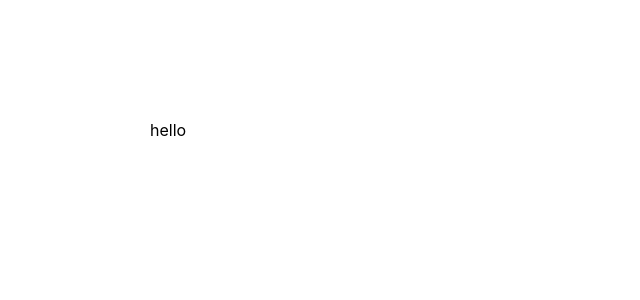
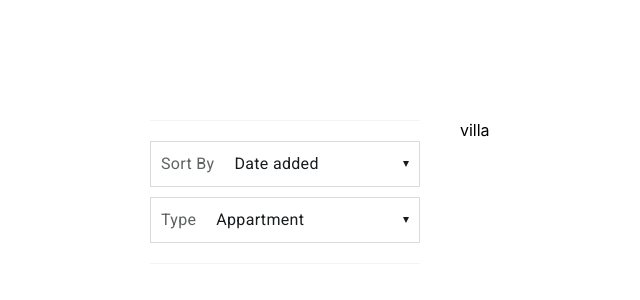
Before and after one commit to belltechteam01/react_redux_saga_t01, a React (Create React App) app: page / in a window 1280 px wide. Shown: the top 300 px of the page, without its empty margins (0-640 px from the left). Built offline with nearby package versions, Linux system fonts and the light colour scheme.

Commit message:
complete filter component

```diff
--- a/src/App.scss
+++ b/src/App.scss
@@ -2,5 +2,5 @@
 @import url("https://fonts.googleapis.com/css?family=Roboto");
 
 .container {
-  padding: 120px 150px 120px 150px;
+    padding: 120px 150px 120px 150px;
 }
--- /dev/null
+++ b/src/components/DropDown/DropDown.module.scss
@@ -0,0 +1,94 @@
+.dropdown {
+    position: relative;
+    background-color: #fff;
+}
+
+.toggle {
+    position: relative;
+    height: 44px;
+    width: 100%;
+    border: 1px solid #dbdbdb;
+    border-radius: 0px;
+    padding: 10px 19px 10px 10px;
+    display: flex;
+    align-items: center;
+
+    background: none;
+
+    &:hover {
+        cursor: pointer;
+    }
+}
+
+.label {
+    font-family: "Roboto";
+    font-style: normal;
+    font-weight: normal;
+    font-size: 16px;
+    line-height: 150%;
+    letter-spacing: 0.02em;
+    color: #191c1f;
+
+    margin-top: 0;
+}
+
+.prefix {
+    font-family: "Roboto";
+    font-style: normal;
+    font-weight: normal;
+    font-size: 16px;
+    line-height: 150%;
+    letter-spacing: 0.02em;
+    color: #5e6263;
+
+    margin-right: 20px;
+}
+
+.icon {
+    position: absolute;
+    right: 10px;
+    color: #b9b9b9;
+}
+
+.content {
+    padding: 20px 0px;
+
+    position: absolute;
+    box-shadow: 0px 4px 30px rgba(0, 0, 0, 0.15);
+    border-radius: 8px;
+    background: #fff;
+    z-index: 2;
+}
+
+.itemlist {
+    padding: 0;
+    margin: 0;
+    list-style: none;
+
+    li {
+        width: 100%;
+    }
+}
+
+.item {
+    cursor: pointer;
+    display: block;
+    font-size: 16px;
+    line-height: 200%;
+    font-family: Roboto;
+    font-style: normal;
+    font-weight: normal;
+    letter-spacing: 0.02em;
+    color: #191c1f;
+    padding: 0 20px;
+
+    &:hover {
+        background-color: rgba(236, 127, 7, 0.1);
+    }
+
+    &.active {
+        font-weight: normal;
+        color: #ffffff;
+        background-color: #ec7f07;
+    }
+}
--- /dev/null
+++ b/src/components/DropDown/DropDownType.ts
@@ -0,0 +1,55 @@
+export const SORT: IFilter = {
+    prefix: "Sort By",
+    items: [
+        {
+            label: "Date added",
+            value: "date added",
+        },
+        {
+            label: "Highest price",
+            value: "highest price",
+        },
+        {
+            label: "Lowest price",
+            value: "lowest price",
+        },
+    ],
+};
+
+export const TYPE: IFilter = {
+    prefix: "Type",
+    items: [
+        {
+            label: "Appartment",
+            value: "Appartment",
+        },
+        {
+            label: "Villa",
+            value: "villa",
+        },
+        {
+            label: "Townhouse",
+            value: "townhouse",
+        },
+    ],
+};
+
+export interface IFilterItem {
+    label: string;
+    value: string;
+}
+
+export interface IFilter {
+    prefix: string;
+    items: IFilterItem[];
+}
+
+export interface IDropDownProps {
+    items: IFilterItem[];
+    value: IFilterItem;
+    prefix: string;
+    onChange: fType;
+    classes?: any;
+}
+
+export declare type fType = (...arg: any) => void;
--- /dev/null
+++ b/src/components/DropDown/index.tsx
@@ -0,0 +1,105 @@
+import React, { useEffect, useState } from "react";
+import { IDropDownProps, IFilterItem } from "./DropDownType";
+
+import { ReactComponent as DropDownIcon } from "../../assets/icons/dropdown.svg";
+import uniqId from "uniqid";
+import { useMemo } from "react";
+import styles from "./DropDown.module.scss";
+import cn from "classnames";
+
+function DropDown(props: IDropDownProps) {
+    const { prefix, value, items, onChange, classes } = props;
+
+    const [isOpen, setIsOpen] = useState<boolean>(false);
+    const [selectedItem, setSelectedItem] = useState<IFilterItem>(value);
+
+    const id = useMemo(() => uniqId(), []);
+
+    useEffect(() => {
+        const onWindowClick = (e: MouseEvent) => {
+            const elm = e.target as HTMLElement;
+            if (!elm.closest(`#${id}`)) {
+                setIsOpen(false);
+            }
+        };
+        window.addEventListener("click", onWindowClick);
+        return () => {
+            window.removeEventListener("click", onWindowClick);
+        };
+    }, []);
+
+    const onToggle = () => {
+        setIsOpen(!isOpen);
+    };
+
+    const onSelect = (item: IFilterItem) => {
+        const isInSelected = selectedItem && selectedItem.value === item.value;
+
+        if (isInSelected) {
+            setIsOpen(false);
+            return;
+        }
+
+        setIsOpen(false);
+
+        setSelectedItem(item);
+
+        setItemValue(item);
+    };
+
+    const setItemValue = (item: IFilterItem) => {
+        onChange && onChange(item);
+    };
+
+    return (
+        <div id={id} className={cn(styles.dropdown, classes.dropdown)}>
+            <button
+                className={cn(styles.toggle, classes.toggle)}
+                onClick={onToggle}
+            >
+                <span className={cn(styles.prefix, classes.prefix)}>
+                    {prefix}
+                </span>
+                <span className={cn(styles.label, classes.label)}>
+                    {value.label}
+                </span>
+
+                <DropDownIcon className={cn(styles.icon, classes.icon)} />
+            </button>
+            {isOpen && (
+                <div className={cn(styles.content, classes.content)}>
+                    <ul className={cn(styles.itemlist, classes.itemlist)}>
+                        {items &&
+                            items.map((item, i) => (
+                                <li
+                                    key={item.value}
+                                    onClick={() => onSelect(item)}
+                                >
+                                    <span
+                                        className={cn(
+                                            styles.item,
+                                            classes.item,
+                                            {
+                                                [styles.active]:
+                                                    selectedItem &&
+                                                    selectedItem.value ===
+                                                        item.value,
+                                                [classes.active]:
+                                                    selectedItem &&
+                                                    selectedItem.value ===
+                                                        item.value,
+                                            }
+                                        )}
+                                    >
+                                        {item.label}
+                                    </span>
+                                </li>
+                            ))}
+                    </ul>
+                </div>
+            )}
+        </div>
+    );
+}
+
+export default DropDown;
--- /dev/null
+++ b/src/pages/search/Filters/Filters.module.scss
@@ -0,0 +1,20 @@
+.filter-wrapper {
+    gap: 10px;
+    display: flex;
+    flex-direction: column;
+}
+
+.dropdown {
+    width: 270px;
+}
+
+.toggle {
+    margin: 0;
+    height: auto;
+}
+
+.content {
+    width: 270px;
+    margin-top: 20px;
+    border-radius: 8px;
+}
--- /dev/null
+++ b/src/pages/search/Filters/index.tsx
@@ -0,0 +1,61 @@
+import React, { useState } from "react";
+import DropDown from "../../../components/DropDown";
+import {
+    IFilterItem,
+    SORT,
+    TYPE,
+} from "../../../components/DropDown/DropDownType";
+
+import styles from "./Filters.module.scss";
+
+const Filters = () => {
+    const [sortValue, setSortValue] = useState<IFilterItem>(SORT.items[0]);
+
+    const [typeValue, setTypeValue] = useState<IFilterItem>(TYPE.items[0]);
+
+    const handleSortChange = (updatevalue: IFilterItem) => {
+        setSortValue(updatevalue);
+    };
+
+    const handleTypeChange = (updateValue: IFilterItem) => {
+        setTypeValue(updateValue);
+    };
+    return (
+        <div className={styles["filter-wrapper"]}>
+            <DropDown
+                items={SORT.items}
+                value={sortValue}
+                prefix={SORT.prefix}
+                onChange={handleSortChange}
+                classes={{
+                    dropdown: styles.dropdown,
+                    toggle: styles.toggle,
+                    label: styles.label,
+                    prefix: styles.prefix,
+                    content: styles.content,
+                    itemlist: styles.itemlist,
+                    item: styles.item,
+                    active: styles.active,
+                }}
+            />
+            <DropDown
+                items={TYPE.items}
+                value={typeValue}
+                prefix={TYPE.prefix}
+                onChange={handleTypeChange}
+                classes={{
+                    dropdown: styles.dropdown,
+                    toggle: styles.toggle,
+                    label: styles.label,
+                    prefix: styles.prefix,
+                    content: styles.content,
+                    itemlist: styles.itemlist,
+                    item: styles.item,
+                    active: styles.active,
+                }}
+            />
+        </div>
+    );
+};
+
+export default Filters;
--- /dev/null
+++ b/src/pages/search/Search.module.scss
@@ -0,0 +1,22 @@
+.search-container {
+    display: flex;
+    flex-direction: row;
+}
+
+.filters {
+    width: 270px;
+    height: fit-content;
+    border-top: 1px solid #f3f4f5;
+    border-bottom: 1px solid #f3f4f5;
+    padding: 20px 0;
+    display: flex;
+    flex-direction: column;
+    gap: 10px;
+    margin-right: 40px;
+}
+
+.villas {
+    display: flex;
+    flex-direction: column;
+    flex: 1;
+}
--- a/src/pages/search/index.tsx
+++ b/src/pages/search/index.tsx
@@ -1,7 +1,18 @@
 import React from "react";
+import Filters from "./Filters";
+import styles from "./Search.module.scss";
 
-function Search() {
-  return <div className="container">hello</div>;
-}
+const Search = () => {
+    return (
+        <div className="container">
+            <div className={styles["search-container"]}>
+                <div className={styles["filters"]}>
+                    <Filters />
+                </div>
+                <div className={styles["villas"]}>villa</div>
+            </div>
+        </div>
+    );
+};
 
 export default Search;
```
Also changed, not shown: src/App.tsx (+6 -6 lines), src/pages/search/Villas/index.tsx (added, +7 -0 lines), src/store/index.ts (+4 -4 lines), src/assets/icons/dropdown.svg (added), src/pages/search/Villas/Villas.module.scss (added).
